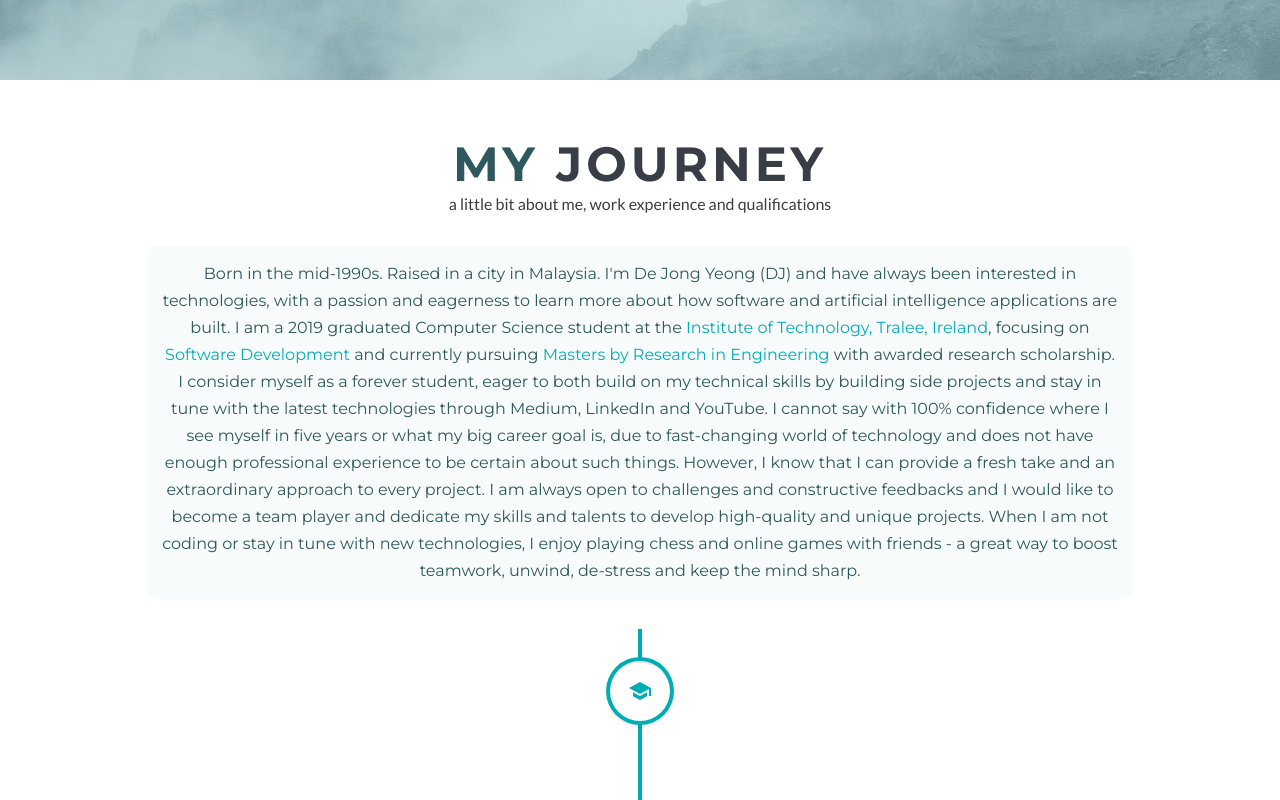
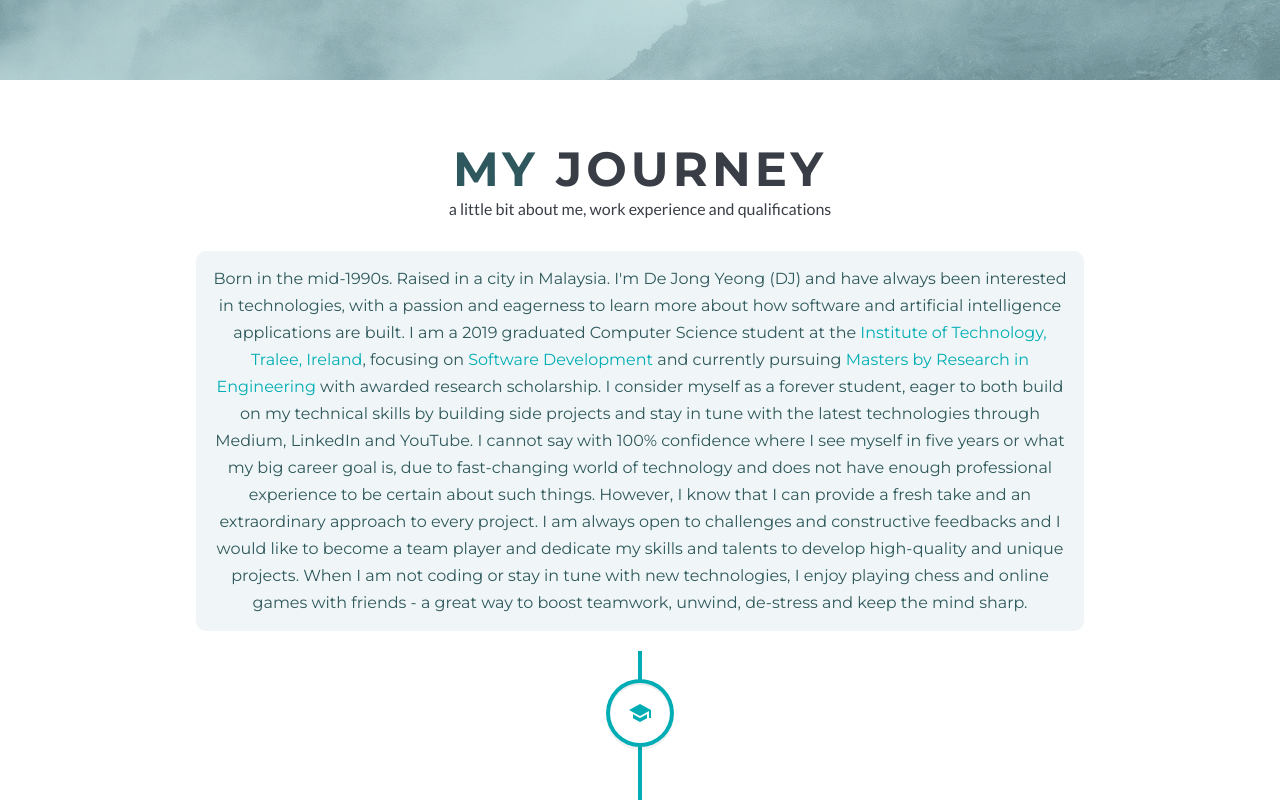
Before and after one commit to dejongyeong/web-portfolio, a React (Create React App) app: page / in a window 1280 px wide. Shown: the part 720-1520 px from the top of the page. Built offline with nearby package versions, Linux system fonts and the light colour scheme; no server answers.

Commit message:
final revision of css before merge

```diff
--- a/package.json
+++ b/package.json
@@ -3,6 +3,8 @@
   "version": "0.1.0",
   "private": true,
   "dependencies": {
+    "@emotion/core": "^10.0.35",
+    "@emotion/styled": "^10.0.27",
     "@fortawesome/fontawesome-svg-core": "^1.2.32",
     "@fortawesome/free-brands-svg-icons": "^5.15.1",
     "@fortawesome/free-regular-svg-icons": "^5.15.1",
@@ -24,7 +26,7 @@
     "react-responsive-carousel": "^3.2.10",
     "react-scripts": "3.4.3",
     "react-uuid": "^1.0.2",
-    "react-vertical-timeline-component": "^3.0.2",
+    "react-vertical-timeline-component": "^3.2.0",
     "styled-components": "^5.2.0",
     "yup": "^0.29.3"
   },
--- a/src/components/ContactButton.js
+++ b/src/components/ContactButton.js
@@ -14,11 +14,12 @@ const useStyles = makeStyles((theme) => ({
     display: 'flex',
     flexDirection: 'row',
     justifyContent: 'center',
+    alignItems: 'center',
     '& a': {
       textDecoration: 'none',
     },
     margin: '2% auto',
-    width: '50%',
+    width: 'auto',
     [theme.breakpoints.down('md')]: {
       margin: '3% auto 5% auto',
       width: '70%',
@@ -103,6 +104,7 @@ function ContactButton() {
 
   return (
     <div className={classes.wrapper}>
+      <div>
         <Grid container justify="center" alignItems="center" spacing={3}>
           {contacts.map((contact) => (
             <Grid item key={contact.key}>
@@ -121,6 +123,7 @@ function ContactButton() {
           ))}
         </Grid>
       </div>
+    </div>
   );
 }
 
--- a/src/components/ContactForm.js
+++ b/src/components/ContactForm.js
@@ -3,6 +3,7 @@ import { Formik } from 'formik';
 import {
   Button,
   CircularProgress,
+  Fade,
   FormControl,
   makeStyles,
   Snackbar,
@@ -112,8 +113,9 @@ const ContactForm = () => {
     setOpen(false);
   };
 
+  // Material UI snackbar error when  update to latest version ^5.0 due to transition
   return (
-    <React.Fragment>
+    <>
       <Snackbar
         open={open}
         autoHideDuration={4000}
@@ -122,6 +124,7 @@ const ContactForm = () => {
           vertical: 'bottom',
           horizontal: 'left',
         }}
+        TransitionComponent={Fade}
       >
         <Alert onClose={handleClose} severity={status}>
           {msg}
@@ -266,7 +269,7 @@ const ContactForm = () => {
           </form>
         )}
       </Formik>
-    </React.Fragment>
+    </>
   );
 };
 
--- a/src/components/Experience.js
+++ b/src/components/Experience.js
@@ -31,6 +31,7 @@ const useStyles = makeStyles((theme) => ({
   },
   expDescribe: {
     textAlign: 'center',
+    marginTop: '1%',
     '& h3': {
       marginTop: '0.5%',
       color: '#2e585d',
@@ -83,16 +84,14 @@ const useStyles = makeStyles((theme) => ({
     },
   },
   about: {
-    width: '80%',
-    margin: '0 auto 1% auto',
+    width: '90%',
+    margin: '0 auto',
     padding: '1.5%',
-    [theme.breakpoints.down('xl')]: {
-      marginBottom: '3%',
-      width: '100%',
-    },
+    marginBottom: '2%',
     [theme.breakpoints.down('lg')]: {
       marginBottom: '5%',
       padding: '3%',
+      width: '100%',
     },
     [theme.breakpoints.down('md')]: {
       margin: '0 auto 7% auto',
@@ -116,7 +115,7 @@ const useStyles = makeStyles((theme) => ({
       textDecoration: 'underline',
       textDecorationColor: '#2e585b',
     },
-    backgroundColor: 'rgba(182, 211, 213, 0.1)',
+    backgroundColor: 'rgba(182, 211, 213, 0.2)',
     borderRadius: '10px',
   },
 }));
```
Also changed, not shown: 1 other file (tests, documents, lock files or other folders). Lines whose indentation alone changed are shown as unchanged.
